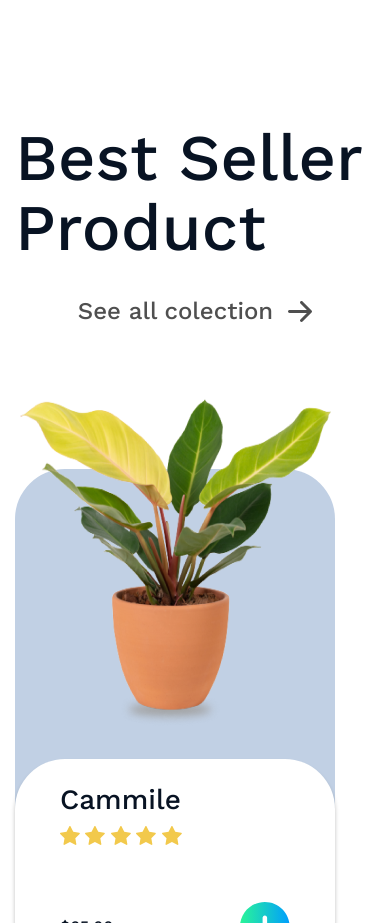
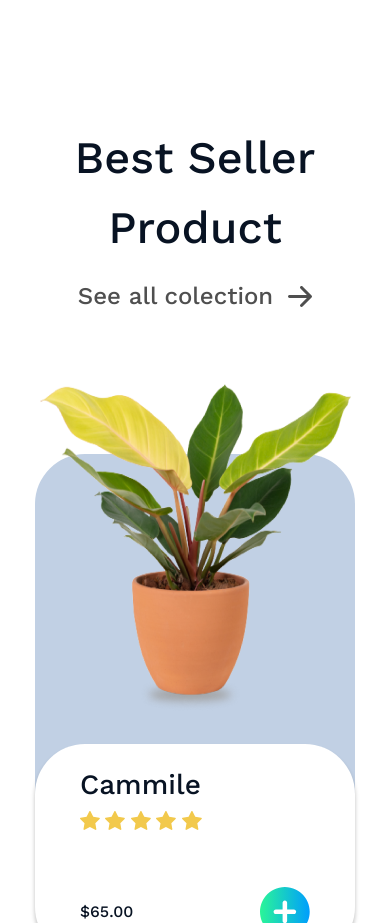
Before and after one commit to Amirhb20/Daunku, a plain HTML site: page index.html in a window 390 px wide. Shown: the part 1900-2823 px from the top of the page. Drawn offline with Linux system fonts and the light colour scheme.

Commit message:
style: make shop section responsive

```diff
--- a/styles/responsive.css
+++ b/styles/responsive.css
@@ -42,6 +42,15 @@
   .service-box:last-child {
     margin-bottom: 0;
   }
+  .product-card__box {
+    margin-bottom: 8rem;
+  }
+  .product-card__box:last-child {
+    margin-bottom: 0;
+  }
+  .product-title {
+    margin-bottom: 2.5rem;
+  }
 }
 @media screen and (max-width: 992px) {
   .header {
@@ -84,6 +93,9 @@
   .list__item:first-child {
     margin-top: 2rem;
   }
+  .product-title {
+    margin-bottom: 2rem;
+  }
 }
 @media screen and (max-width: 768px) {
   .header-content__title {
@@ -108,6 +120,15 @@
   .service-box {
     margin: 0 auto 5rem auto;
   }
+  .product-card {
+    justify-content: center;
+    gap: 3rem;
+  }
+  .product-title {
+    text-align: center;
+    font-size: 5.5rem;
+    margin-bottom: 1.5rem;
+  }
 }
 
 @media screen and (max-width: 576px) {
@@ -120,6 +141,9 @@
   .header-content__caption {
     margin-top: 3rem;
     margin-bottom: 3rem;
+  }
+  .product-title {
+    font-size: 4.5rem;
   }
 }
 @media screen and (max-width: 440px) {
@@ -158,4 +182,11 @@
   .service-box__text__descripton {
     font-size: 1.6rem;
   }
+  .product-title {
+    font-size: 3rem;
+    margin-bottom: 1rem;
+  }
+  .product-cpation__text {
+    font-size: 1.8rem;
+  }
 }
```
